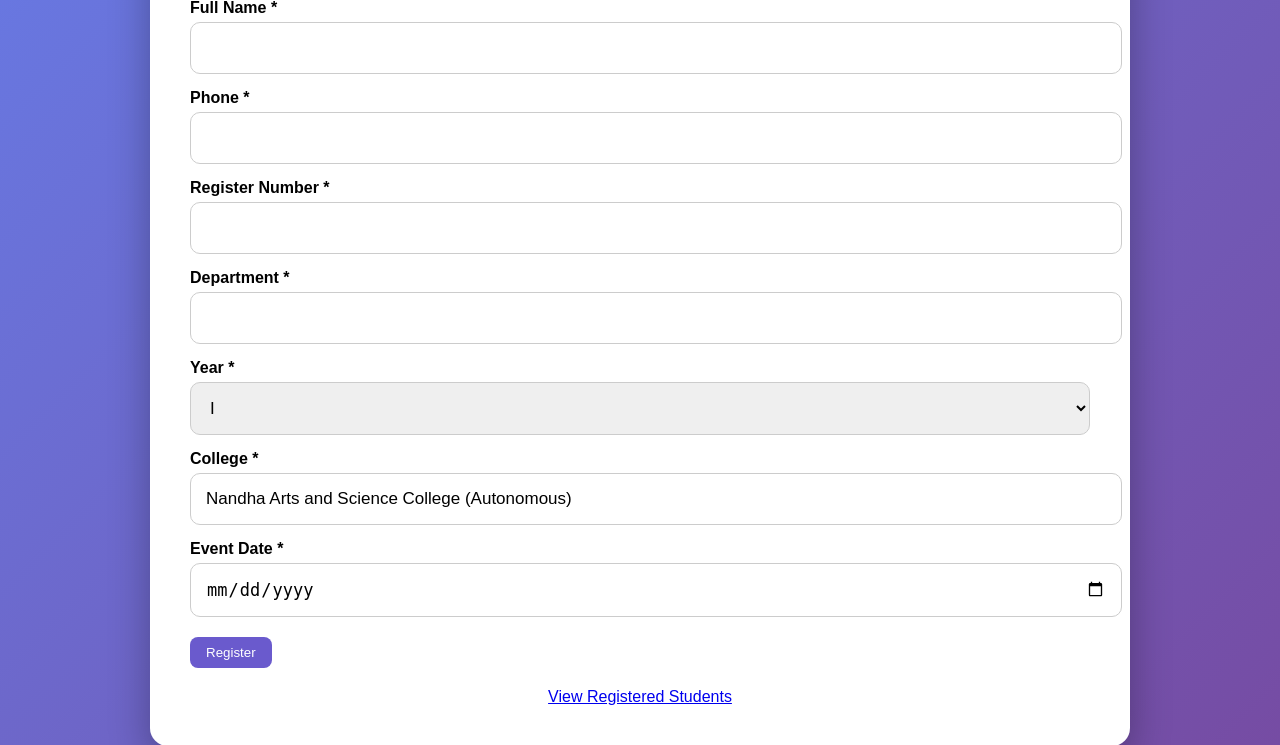
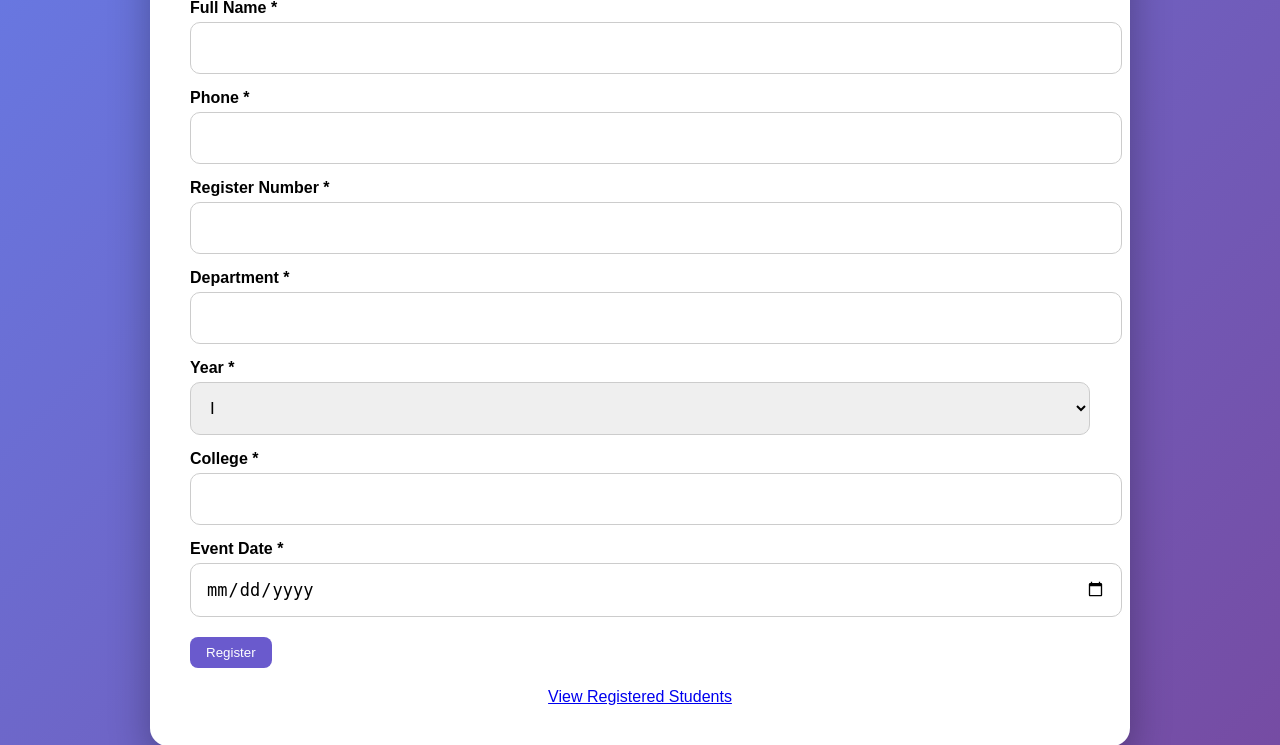
Before and after one commit to devadharshinisakthi30-create/memes-registration, a Flask app: page / in a window 1280 px wide. Shown: the part 329-1074 px from the top of the page. Run offline with Flask 3, Linux system fonts and the light colour scheme.

```diff
--- a/templates/index.html
+++ b/templates/index.html
@@ -46,7 +46,7 @@ Memes Event Registration
 
 <label>College *</label>
 <input type="text" name="college"
-value="Nandha Arts and Science College (Autonomous)" required>
+<input type="text" name="collegeNAME" required>
 
 <label>Event Date *</label>
 <input type="date" name="event_date" required>
```
